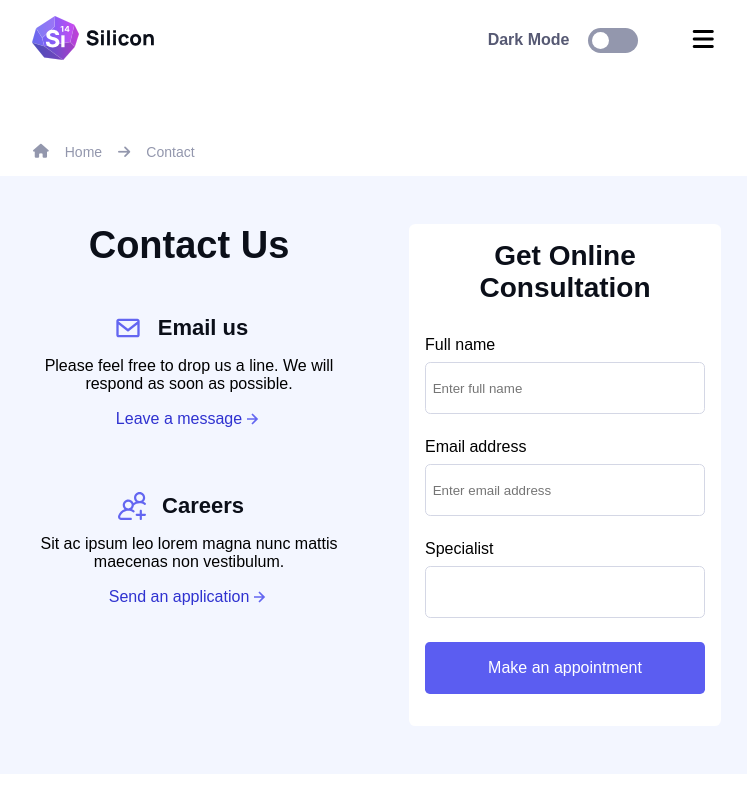
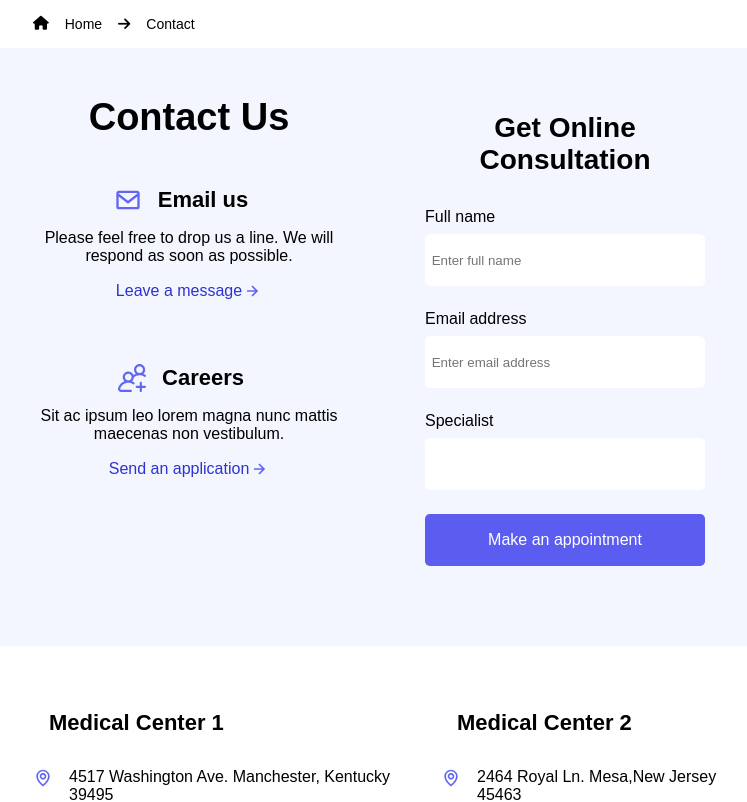
Before and after one commit to asjo-89/Silicon-React, a React (Vite) app: page /contact in a window 1280 px wide. Shown: the top 802 px of the page, without its empty margins (263-1010 px from the left). Built offline with nearby package versions, Linux system fonts and the light colour scheme.

Commit message:
dark/light mode inlagt och vissa färger korrigerade

```diff
--- a/src/App.jsx
+++ b/src/App.jsx
@@ -1,26 +1,25 @@
-import React from 'react'
+import React, { useState, useEffect } from 'react'
+import { BrowserRouter, Routes, Route } from 'react-router-dom'
+
 import Home from './pages/Home'
 import Contact from './pages/Contact'
-import { BrowserRouter, Routes, Route } from 'react-router-dom'
-import Header from './components/Header'
-import Footer from './components/Footer'
+// import Header from './components/Header'
+// import Footer from './components/Footer'
 import Features from './components/Features'
 
 
 function App() {
 
+
+
   return (
 
     <BrowserRouter>
-      <div className="wrapper light-theme">
-        <Header />
             <Routes>
               <Route path="/" element={<Home />}>Home</Route>
               <Route path="/features" element={<Features />}>Features</Route>
               <Route path="/contact" element={<Contact />}>Contact</Route>
             </Routes>
-          <Footer />
-      </div>
     </BrowserRouter>
   )
 }
--- a/src/components/DownloadButtons.jsx
+++ b/src/components/DownloadButtons.jsx
@@ -5,19 +5,17 @@ import AppstoreDark from '../images/appstore-dark.svg'
 import GooglePlay from '../images/googleplay.svg'
 import GooglePlayDark from '../images/googleplay-dark.svg'
 
-const DownloadButtons = () => {
+const DownloadButtons = ({ isDark }) => {
 
 
 
   return (
     <div className="buttons-app">
         <a className="btn btn-app-download" href="https://apps.apple.com/se/app/apple-store/id375380948">
-            <img id="appstore-light" src={Appstore} alt="App store icon." />
-            <img loading="lazy" id="appstore-dark" src={AppstoreDark} alt="App store icon." />
+            <img src={!isDark ? Appstore : AppstoreDark} alt="App store icon." />
         </a>
         <a className="btn btn-app-download" href="https://play.google.com/store">
-            <img id="gp-light" src={GooglePlay} alt="Google play icon." />
-            <img loading="lazy" id="gp-dark" src={GooglePlayDark} alt="Google play icon." />
+            <img src={!isDark ? GooglePlay : GooglePlayDark} alt="Google play icon." />
         </a>
     </div>
   )
--- a/src/components/Header.jsx
+++ b/src/components/Header.jsx
@@ -1,49 +1,23 @@
-import React, { useEffect, useState } from 'react'
+import React from 'react'
 import SiliconLogo from '../images/silicon.svg'
 import SiliconLogoDark from '../images/silicon-dark.svg'
 import { NavLink, Link } from 'react-router-dom'
 import MobileMenu from './MobileMenu'
 
-const Header = () => {
+const Header = ({ toggleTheme, isDark }) => {
 
-    const [isDark, setIsDark] = useState(() => {
-        const savedIsDark = localStorage.getItem('isDark');
-
-        if (savedIsDark === null) return false;
-
-        try {
-            return JSON.parse(savedIsDark);
-        } catch (error) {
-            console.error("Error parsing isDark value from localStorage:", error);
-            return false;
-        }
-    });
-
-    useEffect(() => {
-        localStorage.setItem('isDark', JSON.stringify(isDark));
-    }, [isDark] );
-
-
-    const handleClick = (e) => {
-        e.preventDefault();
-        setIsDark(prev => !prev)
-    }
-    useEffect(() => {
-        console.log(isDark)
-    }, [isDark] )
 
   return (
     <header>
         <div className="container-nav">
-            <Link id="logo-light" to="/"><img src={SiliconLogo} alt="Silicon logo" /></Link>
-            <Link loading="lazy" id="logo-dark" to="/"><img src={SiliconLogoDark} alt="Silicon logo" /></Link>
+            <Link id="logo-light" to="/"><img src={!isDark ? SiliconLogo : SiliconLogoDark} alt="Silicon logo" /></Link>
             <nav className="navbar">
                 <NavLink to="/" className="nav-link" >Features</NavLink>
                 <NavLink to="/contact" className="nav-link" >Contact</NavLink>
             </nav>
             <div className="toggle-group">
                 <label className="label">Dark Mode</label>
-                <div className={`btn-toggle-switch ${isDark ? 'btn-bg-dark' : ''}`} onClick={handleClick}>
+                <div className={`btn-toggle-switch ${isDark ? 'btn-bg-dark' : ''}`} onClick={toggleTheme}>
                     <span className={`toggle-circle ${isDark ? 'right' : ''}`}></span>
                 </div>
             </div>
@@ -51,7 +25,7 @@ const Header = () => {
                 <i className="fa-regular fa-user"></i>
                 <span>Sign in / up</span>
             </a>
-            <MobileMenu />
+            <MobileMenu isDark={isDark} />
         </div>
     </header>
   )
--- a/src/components/Hero.jsx
+++ b/src/components/Hero.jsx
@@ -6,7 +6,7 @@ import IphoneFront from '../images/iphone-front.svg'
 import DownloadButtons from './DownloadButtons'
 
 
-const Hero = () => {
+const Hero = ({ isDark }) => {
   return (
     <>
         <section id="hero">
@@ -20,7 +20,7 @@ const Hero = () => {
                     <p>We offer you a new generation of the mobile banking. <br />
                     Save, spend & manage money in your pocket.</p>
 
-                    <DownloadButtons />
+                    <DownloadButtons isDark={isDark} />
 
                     <a href="#" className="discover-more">
                         <span className="btn btn-circle">
--- a/src/components/MobileMenu.jsx
+++ b/src/components/MobileMenu.jsx
@@ -1,7 +1,10 @@
 import React, { useState } from 'react'
 import { Link } from 'react-router-dom'
 
-const MobileMenu = () => {
+import MenuLight from '../images/menuLight.svg'
+import MenuDark from '../images/menuDark.svg'
+
+const MobileMenu = ({ isDark }) => {
     const [isActive, setIsActive] = useState(false)
 
     const toggleActive = () => {
@@ -22,8 +25,9 @@ const MobileMenu = () => {
   return (
     <>
             <button className={`btn-mobile-menu ${isActive ? 'menu-active' : ''}`} aria-label="Menu" onClick={handleClick}>
-                <i id="mob-menu-light" className="fa-solid fa-bars"></i>
-                <i loading="lazy" id="mob-menu-dark" className="fa-solid fa-bars" style={{color: "#ededed"}}></i>
+                <img id="menu-bars" src={!isDark ? MenuLight : MenuDark} />
+                {/* <i id="mob-menu-light" className={!isDark ? 'fa-solid fa-bars' : 'fa-solid fa-bars style={{color: "#ededed"}}'}></i>
+                <i loading="lazy" id="mob-menu-dark" className="fa-solid fa-bars" style={{color: "#ededed"}}></i>        */}
             </button>
         <div className="dropdown-container">
             {isOpen && (
--- a/src/index.css
+++ b/src/index.css
@@ -29,6 +29,7 @@
     --color-grey300: #E2E5F1;
     --color-grey200: #EFF2FC;
     --color-grey100: #F3F6FF;
+    --color-btn-circle: #F3F6FF;
     --color-white: #FFF;
     --color-form-bg-white: #fff;
     --color-form-white: #FFF;
@@ -48,6 +49,7 @@
   --color-grey300: #565973;
   --color-grey200: #33354D;
   --color-grey100: #0a0c11;
+  --color-btn-circle: #33354D;
   --color-white: #222433;
   --color-form-bg-white: #222433;
   --color-form-white: #33354D;
@@ -151,7 +153,6 @@ a:hover {
   border-radius: 0.3em;
   transition: all 0.2s ease;
 }
-
 .btn-primary {
   background-color: var(--color-primary);
   color: var(--color-btn-primary);
@@ -162,6 +163,7 @@ a:hover {
 .btn-primary:hover {
   background-color: var(--color-primary-hover);
   box-shadow: inset 0 0 5px var(--color-primary-inset);
+  text-decoration: none;
 }
 .btn-app-download {
   background-color: var(--color-grey900);
@@ -198,7 +200,7 @@ a:hover {
         aspect-ratio: 1;
         border-radius: 50%;
         position: absolute;
-        background: var(--color-white);
+        background-color: var(--color-arrow-white);
         transition: transform .3s ease;
     }
 }
@@ -227,18 +229,7 @@ header .container-nav {
   gap: 2rem;
   position: relative;
 
-  #logo-light {
-      background-color: transparent;
-      margin-left: -10px;
 
-      img {
-          width: 140px;
-          height: 44px;
-      }
-  }
-  #logo-dark {
-      display: none;
-  }
   .navbar {
       display: none;
     }
@@ -252,13 +243,9 @@ header .container-nav {
   .btn-mobile-menu {
       border: none;
       background-color: transparent;
-      font-size: 24px;
-      padding: 0.3em;
+      width: 28px;
+      height: 30px;
       cursor: pointer;
-
-      #mob-menu-dark {
-          display: none;
-      }
   }
   .menu-active {
     background-color: var(--color-bg-contact);
@@ -340,13 +327,13 @@ header .container-nav {
           font-size: 18px;
           margin-bottom: 3rem;
       }
-      #appstore-dark {display: none;}
-      #gp-dark {display: none;}
-
       .buttons-app {
           display: flex;
           flex-direction: column;
           gap: 1rem;
+      }
+      .btn-circle {
+        background-color: var(--color-btn-circle);
       }
       .discover-more {
           max-width: 200px;
--- a/src/pages/Home.jsx
+++ b/src/pages/Home.jsx
@@ -1,4 +1,4 @@
-import React from 'react'
+import React, { useEffect, useState } from 'react'
 
 import Hero from '../components/Hero'
 import Logos from '../components/Logos'
@@ -8,13 +8,51 @@ import TransferPayment from '../components/TransferPayment'
 import Testimonials from '../components/Testimonials'
 import Faq from '../components/Faq'
 import Subscribe from '../components/Subscribe'
+import Header from '../components/Header'
+import Footer from '../components/Footer'
 
 const Home = () => {
+
+  const toggleTheme = () => {
+    setIsDark(prev => !prev);
+  }
+
+
+  const [isDark, setIsDark] = useState(() => {
+    const savedIsDark = localStorage.getItem('isDark');
+
+    if (savedIsDark === null) return false;
+
+    try {
+        return JSON.parse(savedIsDark);
+    } catch (error) {
+        console.error("Error parsing isDark value from localStorage:", error);
+        return false;
+    }
+  });
+
+
+  if(!isDark) {
+    document.body.classList.add('light-theme');
+    document.body.classList.remove('dark-theme');
+  }
+  else {
+    document.body.classList.remove('light-theme');
+    document.body.classList.add('dark-theme');
+  }
+
+
+  useEffect(() => {
+      localStorage.setItem('isDark', JSON.stringify(isDark));
+  }, [isDark] );
 
 
   return (
     <>
-      <Hero />
+
+      <div className="wrapper">
+          <Header toggleTheme={toggleTheme} isDark={isDark} />
+          <Hero isDark={isDark} />
           <Logos />
           <Features />
           <HowDoesItWork />
@@ -22,7 +60,10 @@ const Home = () => {
           <Testimonials />
           <Faq />
           <Subscribe />
+          <Footer />
+        </div>
     </>
+
   )
 }
 
```
Also changed, not shown: src/images/menuDark.svg (added), src/images/menuLight.svg (added). Lines whose indentation alone changed are shown as unchanged.
